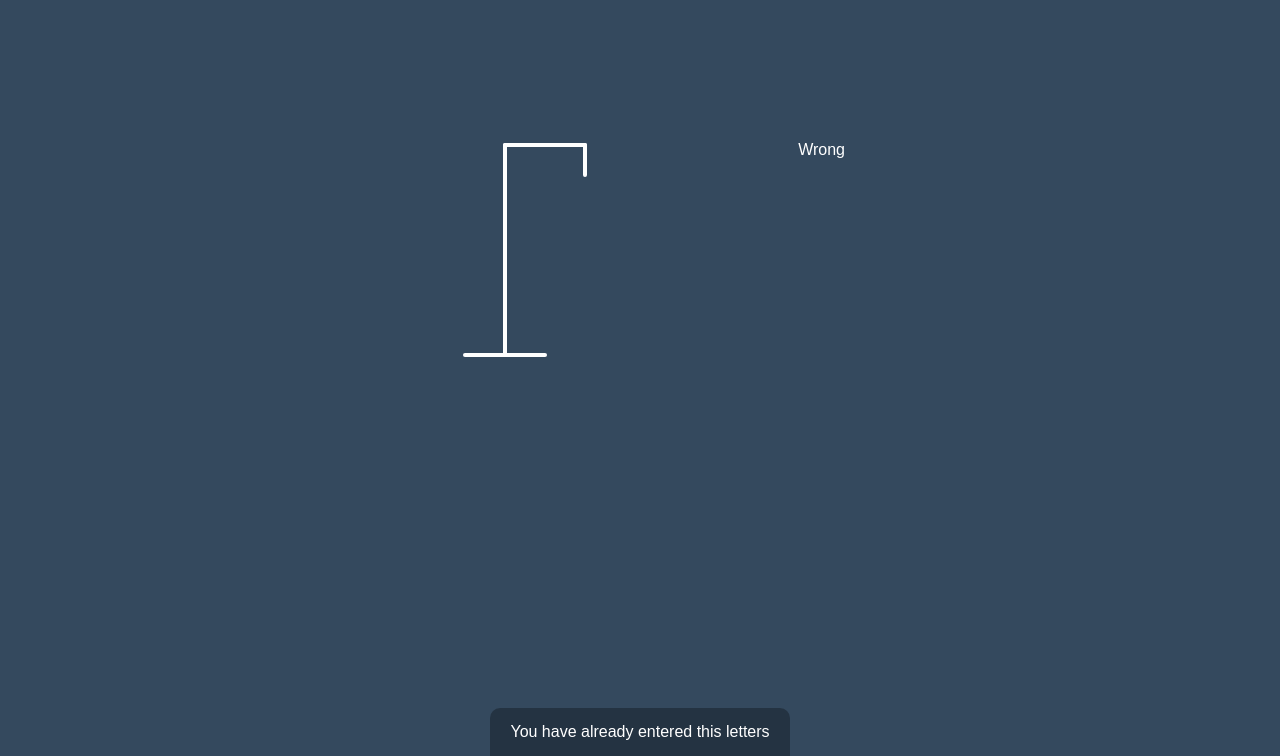
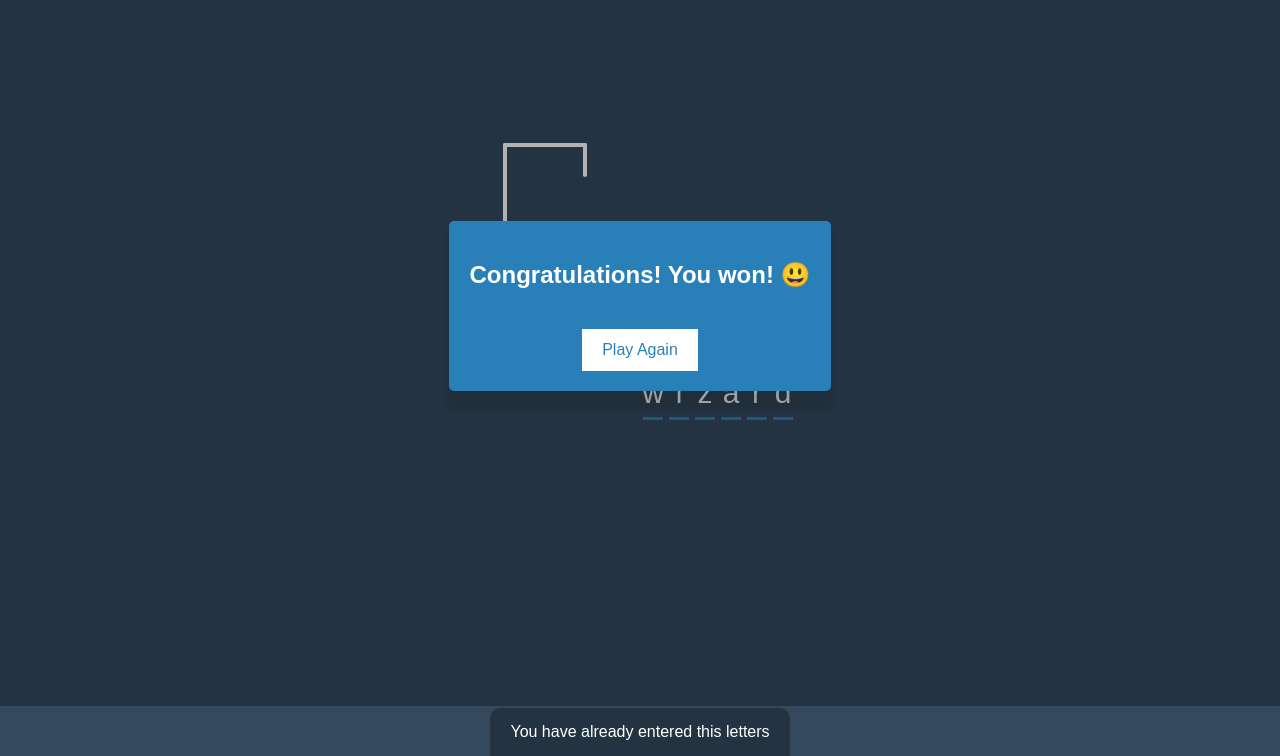
Before and after one commit to emines0/hangman-game, a plain HTML site: page index.html in a window 1280 px wide. Shown: the part 94-850 px from the top of the page. Drawn offline with Linux system fonts and the light colour scheme.

Commit message:
add array of the words, display word, popup final message if succes

```diff
--- a/index.html
+++ b/index.html
@@ -34,21 +34,16 @@
         </svg>
 
         <div class="wrong-letters-container">
-            <div id="wrong-letters">
-                <p>Wrong</p>
-                <span></span>
-            </div>
+            <div id="wrong-letters"></div>
         </div>
 
-        <div class="word" id="word">
-
-        </div>
+        <div class="word" id="word"></div>
     </div>
 
     <!-- Container fo final message -->
     <div class="popup-container" id="popup-container">
         <div class="popup">
-            <h2 class="final-message"></h2>
+            <h2 class="final-message" id="final-message"></h2>
             <button id="play-button">Play Again</button>
         </div>
     </div>
--- a/script.js
+++ b/script.js
@@ -0,0 +1,38 @@
+const wordEl = document.getElementById('word');
+const wrongLettersEl = document.getElementById('wrong-letters');
+const playAgainBtn = document.getElementById('play-again');
+const popup = document.getElementById('popup-container');
+const notification = document.getElementById('notification-container');
+const finalMessage = document.getElementById('final-message');
+
+const figureParts  =  document.querySelectorAll('.figure-part');
+
+const words = ['application', 'programming', 'interface', 'wizard'];
+
+let selectedWord = words[Math.floor(Math.random() * words.length)]
+
+const correctLetters = ['w','i','z','a','r', 'd'];
+const wrongLetters = [];
+
+// Show hidden word
+function displayWord() {
+  wordEl.innerHTML = `
+    ${selectedWord
+      .split('') // split by letter, turn string into an array | map - through entire array of letters and return an element span > check if the letter is in the array of correctLetters. If the letter is in the correctLetters array show the letter else show an empty string
+      .map(letter => `
+        <span class="letter">
+          ${correctLetters.includes(letter) ? letter : ''}
+        </span>
+      `)
+      .join('')
+    }
+  `;
+
+  const innerWord = wordEl.innerText.replace(/\n/g, ''); //regex for replace new line character with empty string globally
+    if(innerWord === selectedWord) {
+      finalMessage.innerText =  'Congratulations! You won! 😃';
+      popup.style.display = 'flex';
+    }
+}
+
+displayWord();
```
